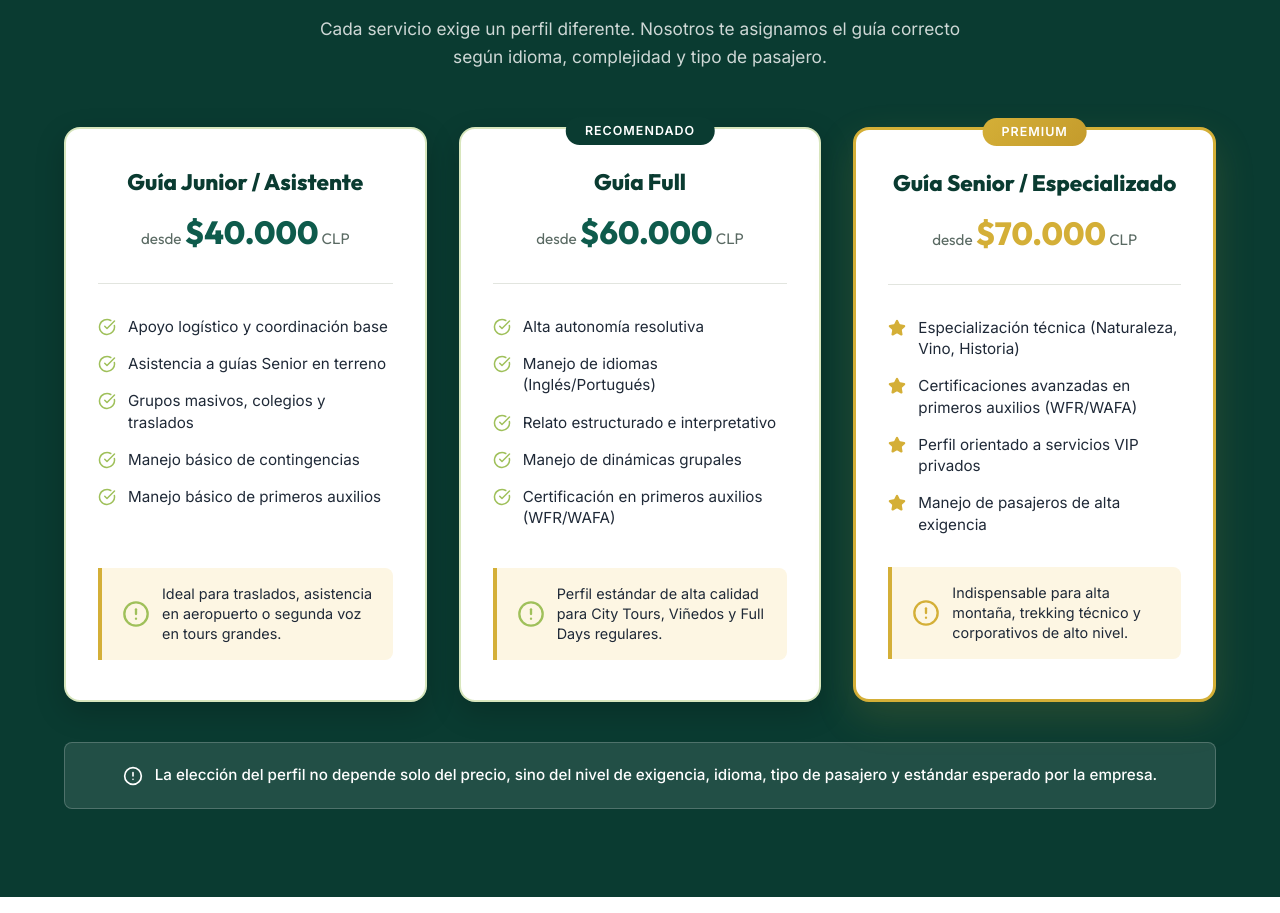
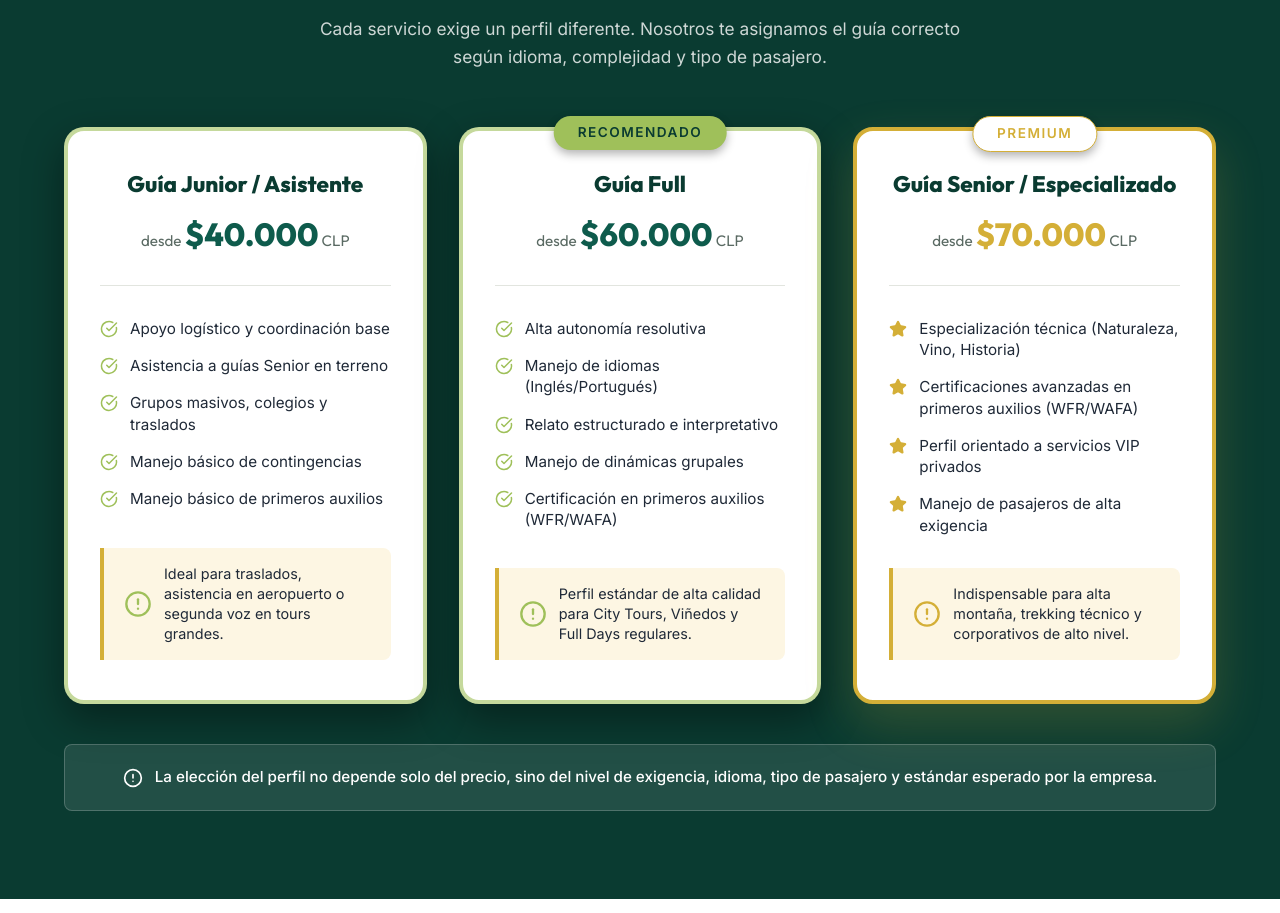
Before and after one commit to guiaalacartaoficial/guia-a-la-carta-web, a React (Vite) app: page /servicios in a window 1280 px wide. Shown: the part 4227-5140 px from the top of the page. Built offline with nearby package versions, Linux system fonts and the light colour scheme; no server answers.

Commit message:
style: bordes de 4px y corrección de contraste en badges de servicios

```diff
--- a/src/pages/Servicios.css
+++ b/src/pages/Servicios.css
@@ -384,44 +384,47 @@
 
 .profile-tier-card {
   background: var(--c-surface);
-  border: 2px solid rgba(159, 192, 90, 0.4); /* Borde verde claro sutil pero notorio */
-  border-radius: 16px;
+  border: 4px solid rgba(159, 192, 90, 0.6); /* Borde más grueso y brillante */
+  border-radius: 20px;
   padding: 2.5rem 2rem;
   position: relative;
   display: flex;
   flex-direction: column;
   transition: all 0.35s ease;
-  box-shadow: 0 10px 30px rgba(0, 0, 0, 0.2);
+  box-shadow: 0 15px 40px rgba(0, 0, 0, 0.4);
 }
 .profile-tier-card:hover {
-  box-shadow: 0 20px 50px rgba(0, 0, 0, 0.3);
-  transform: translateY(-8px);
+  box-shadow: 0 25px 60px rgba(0, 0, 0, 0.5);
+  transform: translateY(-10px);
   border-color: var(--c-accent);
 }
 
 .profile-tier-card.featured {
-  border: 3px solid var(--b2b-gold); /* Borde dorado más grueso para Senior */
-  box-shadow: 0 15px 40px rgba(212, 175, 55, 0.15);
+  border: 4px solid var(--b2b-gold); /* Borde dorado grueso para Senior */
+  box-shadow: 0 20px 50px rgba(212, 175, 55, 0.2);
 }
 
 .profile-tier-badge {
   position: absolute;
-  top: -12px;
+  top: -15px;
   left: 50%;
   transform: translateX(-50%);
-  background: var(--c-primary-dark);
-  color: white;
-  padding: 0.25rem 1.2rem;
+  background: var(--c-accent); /* Fondo brillante para contraste */
+  color: var(--c-primary-dark); /* Texto oscuro */
+  padding: 0.4rem 1.5rem;
   border-radius: var(--radius-full);
-  font-size: 0.78rem;
-  font-weight: 700;
-  letter-spacing: 1px;
+  font-size: 0.85rem;
+  font-weight: 800;
+  letter-spacing: 1.5px;
   text-transform: uppercase;
   white-space: nowrap;
+  box-shadow: 0 4px 10px rgba(0,0,0,0.3);
+  z-index: 10;
 }
 .profile-tier-card.featured .profile-tier-badge {
-  background: linear-gradient(135deg, #D4AF37, #C49B2C);
-  color: #fff;
+  background: #ffffff;
+  color: #D4AF37;
+  border: 1px solid #D4AF37;
 }
 
 .tier-header {
--- a/src/pages/Servicios.jsx
+++ b/src/pages/Servicios.jsx
@@ -291,7 +291,7 @@ const Servicios = () => {
 
             {/* Full */}
             <div className="profile-tier-card">
-              <div className="profile-tier-badge" style={{ background: 'var(--c-primary-dark)' }}>Recomendado</div>
+              <div className="profile-tier-badge">Recomendado</div>
               <div className="tier-header">
                 <h4>Guía Full</h4>
                 <div className="tier-price"><span>desde </span>$60.000<span> CLP</span></div>
```
